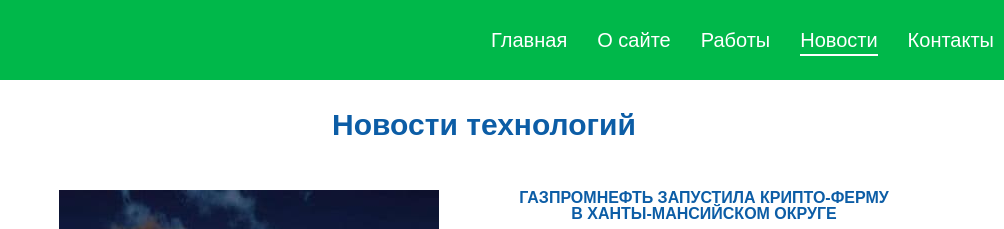
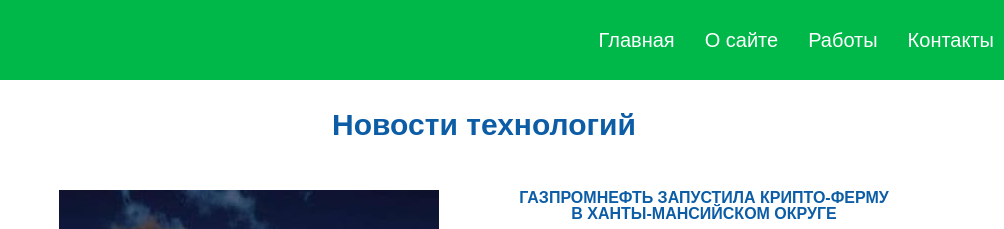
Before and after one commit to TonyGrouse/Portfolio, a plain HTML site: page My-web/news.html in a window 1280 px wide. Shown: the top 229 px of the page, 156-1160 px from the left. Drawn offline with Linux system fonts and the light colour scheme.

Commit message:
Update news.html

```diff
--- a/My-web/news.html
+++ b/My-web/news.html
@@ -39,9 +39,6 @@
                       </li>
                       <li>
                         <a href="works.html" class="menu__link">Работы</a>
-                      </li>
-                      <li>
-                        <a href="news.html" class="menu__link">Новости</a>
                       </li>
                       <li>
                         <a href="contacts.html" class="menu__link">Контакты</a>
```
